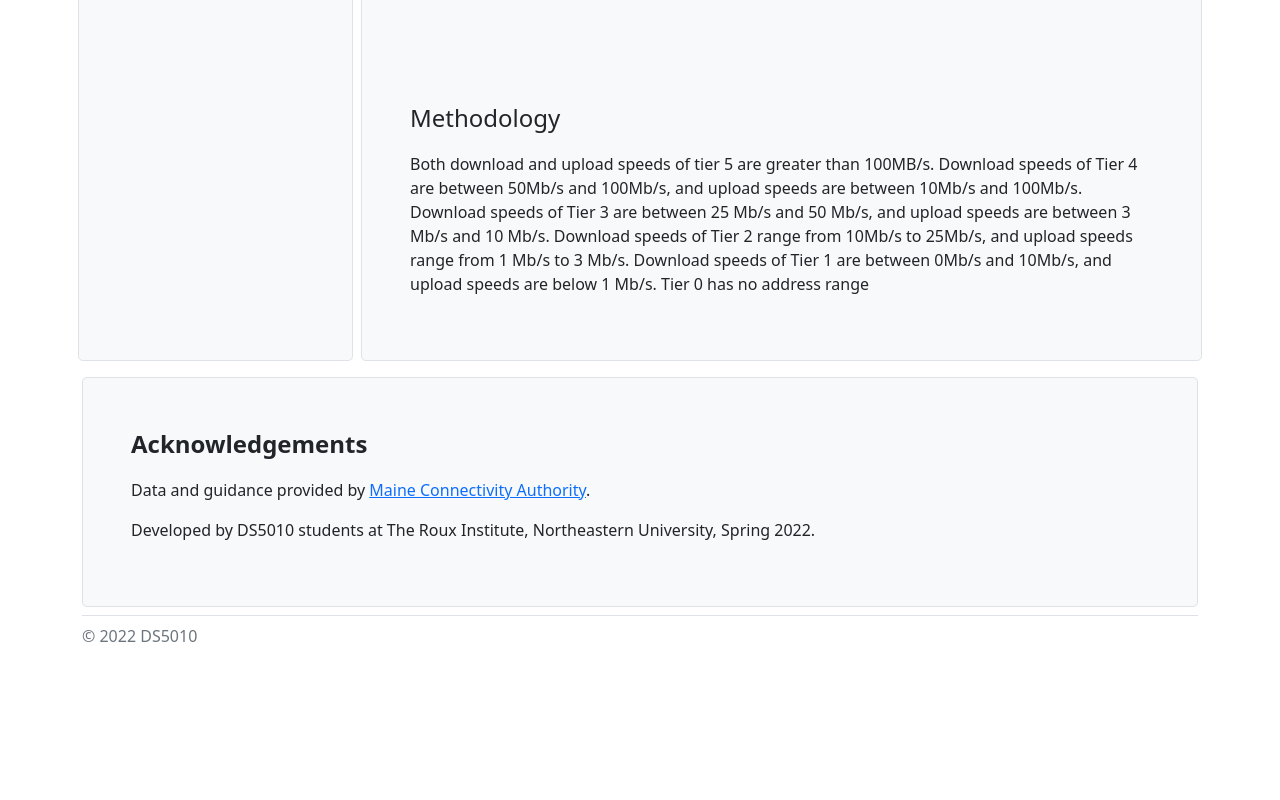
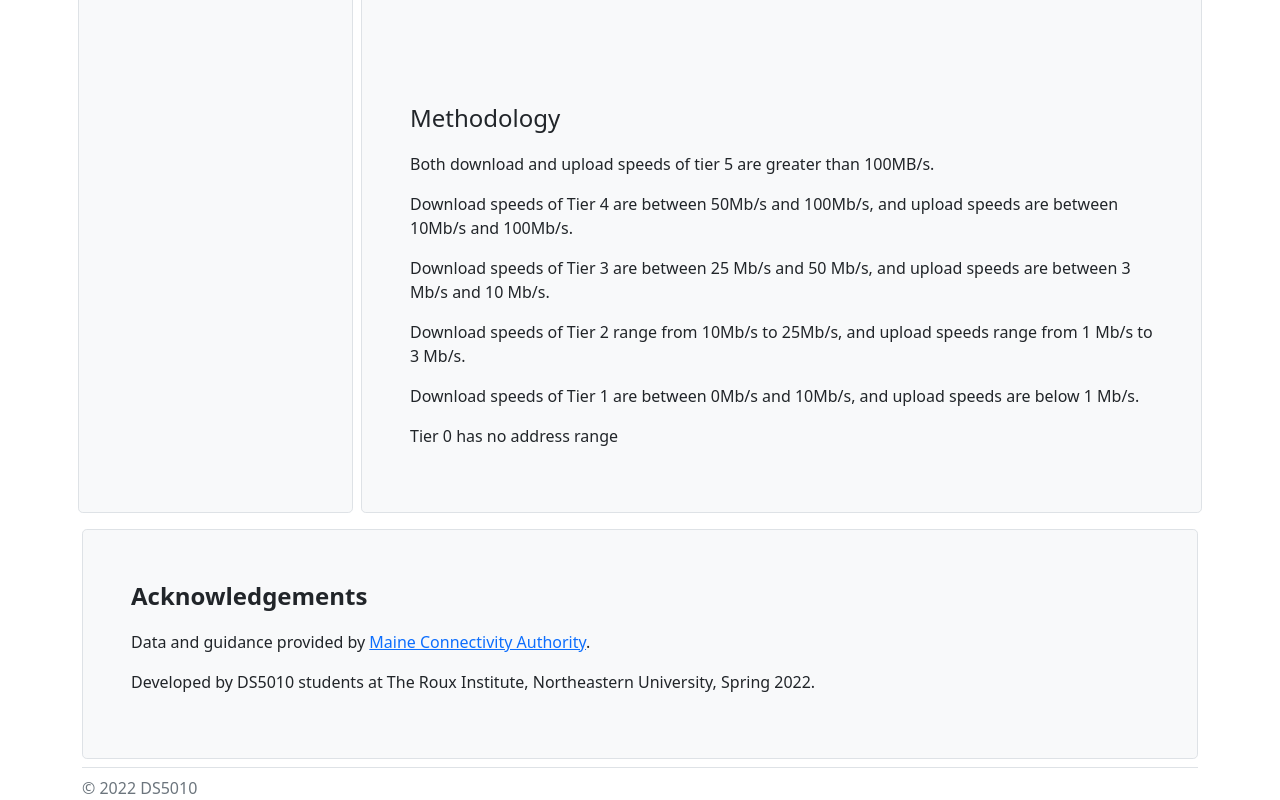
Before and after one commit to ds5010/broadband, a plain HTML site: page docs/index.html in a window 1280 px wide. Shown: the part 1998-2798 px from the top of the page. Before the commit the page ends 2646 px from the top, so only its background shows below. Drawn offline with nearby package versions, Linux system fonts and the light colour scheme.

```diff
--- a/docs/index.html
+++ b/docs/index.html
@@ -115,13 +115,12 @@
           <div id="observable-map" class="ratio ratio-1x1">
           </div>
           <p class="fs-4">Methodology</p>
-          <p>
-          Both download and upload speeds of tier 5 are greater than 100MB/s.
-          Download speeds of Tier 4 are between 50Mb/s and 100Mb/s, and upload speeds are between 10Mb/s and 100Mb/s.
-          Download speeds of Tier 3 are between 25 Mb/s and 50 Mb/s, and upload speeds are between 3 Mb/s and 10 Mb/s.
-          Download speeds of Tier 2 range from 10Mb/s to 25Mb/s, and upload speeds range from 1 Mb/s to 3 Mb/s.
-          Download speeds of Tier 1 are between 0Mb/s and 10Mb/s, and upload speeds are below 1 Mb/s.
-          Tier 0 has no address range</p>
+          <p> Both download and upload speeds of tier 5 are greater than 100MB/s.</p>
+          <p>Download speeds of Tier 4 are between 50Mb/s and 100Mb/s, and upload speeds are between 10Mb/s and 100Mb/s.</p>
+          <p>Download speeds of Tier 3 are between 25 Mb/s and 50 Mb/s, and upload speeds are between 3 Mb/s and 10 Mb/s.</p>
+          <p>Download speeds of Tier 2 range from 10Mb/s to 25Mb/s, and upload speeds range from 1 Mb/s to 3 Mb/s.</p>
+          <p>Download speeds of Tier 1 are between 0Mb/s and 10Mb/s, and upload speeds are below 1 Mb/s.</p>
+          <p>Tier 0 has no address range</p>
         </div>
       </div><!-- /.col -->
     </div><!-- /.row -->
```
